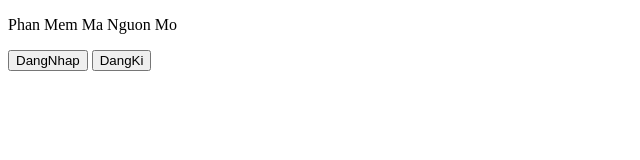
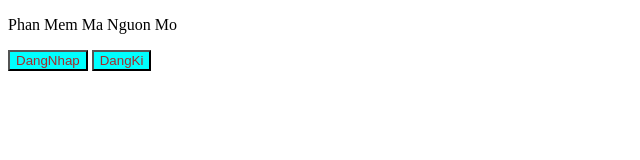
Before and after one commit to NguyenNgocThin/Test, a plain HTML site: page index.html in a window 1280 px wide. Shown: the whole page, without its empty margins (0-640 px from the left). Drawn offline with Linux system fonts and the light colour scheme.

Commit message:
Chinh sua file index.html

```diff
--- a/index.html
+++ b/index.html
@@ -5,6 +5,8 @@
     <meta http-equiv="X-UA-Compatible" content="IE=edge">
     <meta name="viewport" content="width=device-width, initial-scale=1.0">
     <title>Document</title>
+    <link rel="stylesheet" href="index.css">
+    <link rel="stylesheet" href="index.css">
 </head>
 <body>
     <p>
@@ -16,3 +18,6 @@
 
 </body>
 </html>
+<!--
+    Thuc hien comment test
+-->
```
